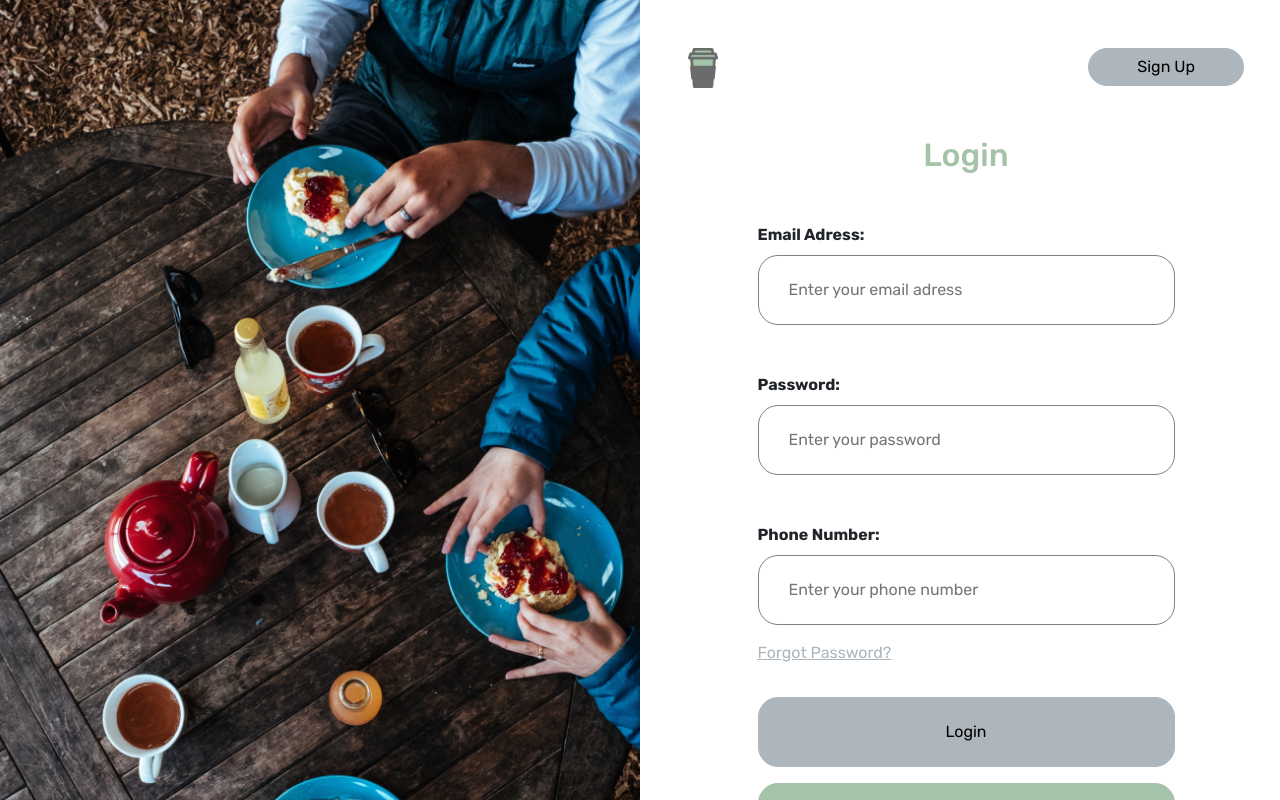
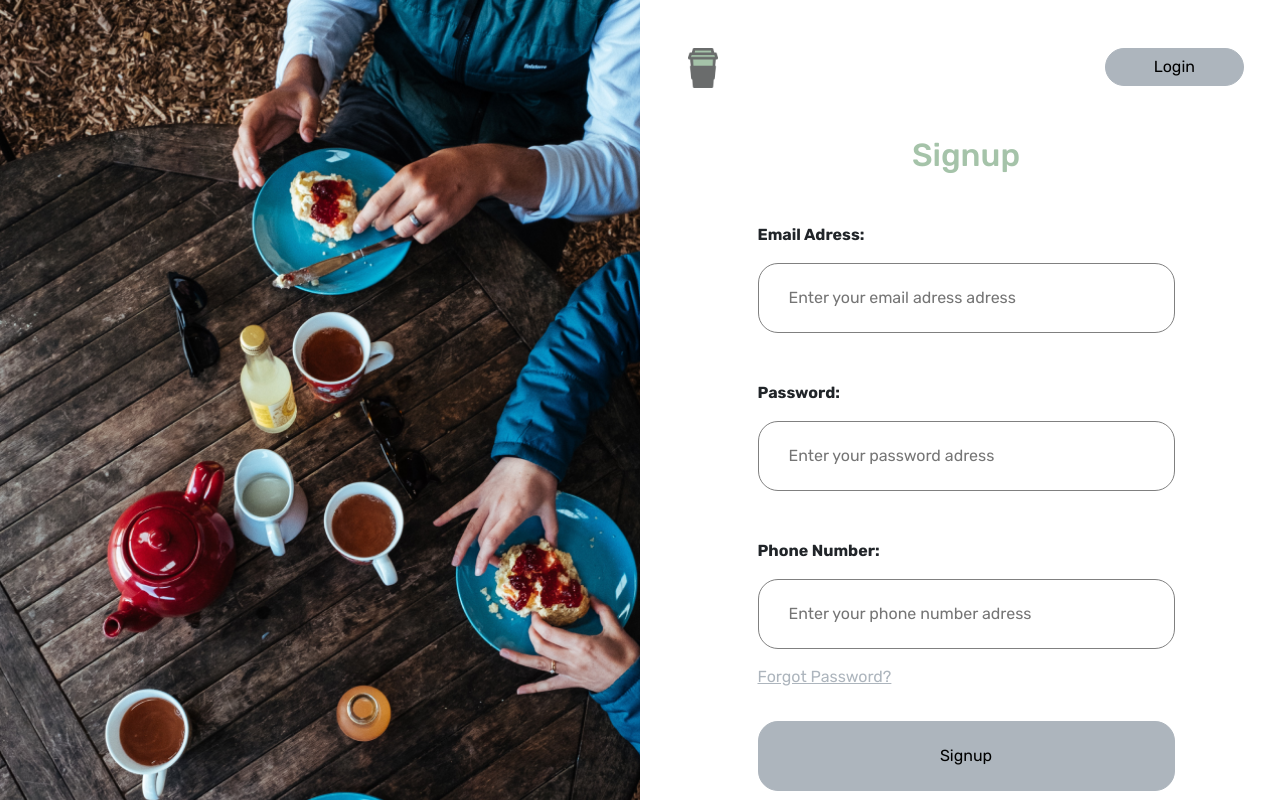
Before and after one commit to aviantofan/black-dragon-coffeeshop-frontend, a React (Create React App) app: page / in a window 1280 px wide. Shown: the top 800 px of the page. Built offline with nearby package versions, Linux system fonts and the light colour scheme.

Commit message:
feat: Input Component

```diff
--- /dev/null
+++ b/src/components/Input.js
@@ -0,0 +1,18 @@
+import React from 'react'
+
+export default function Input({label, cls}) {
+  const resLabel = (str) => {
+  return str.replace(/\w\S*/g, function(word){
+    const newWord = word.slice(0,1).toUpperCase() + word.substr(1);
+    return newWord
+    });
+  }
+  return (
+  <div className={`text-start input-section ${cls}`}>
+    <label className='text-start fw-bold pb-3'>{resLabel(label)}:</label>
+    <div>
+      <input placeholder={`Enter your ${label} adress`} />
+    </div>
+  </div>
+  )
+}
--- a/src/pages/Login.js
+++ b/src/pages/Login.js
@@ -1,8 +1,9 @@
 import React from 'react'
-import { Link } from 'react-router-dom'
 import '../assets/css/style.css'
 import logo from '../assets/images/logo.png'
 import Button from '../components/Button'
+import Input from '../components/Input'
+import google from '../assets/images/google.png'
 
 const Login = () => {
   return (
@@ -20,23 +21,13 @@ const Login = () => {
             <div className='text-center'>
               <h2 className='text-secondary text-center my-5'>Login</h2>
               <form className='d-flex flex-column align-items-center'>
-                <div className='text-start input-section'>
-                  <label className='text-start'>Email Adress:</label>
-                  <div>
-                    <input placeholder='Enter your email adress' />
-                  </div>
-                </div>
-                <div className='text-start input-section mt-5'>
-                  <label>Password:</label>
-                  <div>
-                    <input placeholder='Enter your password' />
-                  </div>
-                </div>
+                <Input label='email adress' />
+                <Input label='password' cls='mt-5' />
                 <div className='text-start input-section my-3'>
                   <a href='#'>Forgot Password?</a>
                 </div>
                 <button className='btn btn-primary btn-full my-3'>Login</button>
-                <button className='btn btn-secondary btn-full'>Login With Google</button>
+                <button className='btn btn-secondary btn-full'><img src={google} alt='google' className='pe-1' /> Login With Google</button>
                 {/* <Button className='' >Login</Button>
                 <Button className=''>Login with Google</Button> */}
               </form>
--- a/src/pages/Signup.js
+++ b/src/pages/Signup.js
@@ -3,8 +3,11 @@ import { Link } from 'react-router-dom'
 import '../assets/css/style.css'
 import logo from '../assets/images/logo.png'
 import Button from '../components/Button'
+import Input from '../components/Input'
+import google from '../assets/images/google.png'
 
 const Signup = () => {
+  const label = ['email adress', 'password', 'phone number']
   return (
     <div className='login-page'>
       <section>
@@ -15,34 +18,19 @@ const Signup = () => {
               <div className='logo'>
                 <img src={logo} alt='logo' />
               </div>
-              <Button className='px-5'>Sign Up</Button>
+              <Button className='px-5'>Login</Button>
             </div>
             <div className='text-center'>
-              <h2 className='text-secondary text-center my-5'>Login</h2>
+              <h2 className='text-secondary text-center my-5'>Signup</h2>
               <form className='d-flex flex-column align-items-center'>
-                <div className='text-start input-section'>
-                  <label className='fw-bold pb-2'>Email Adress:</label>
-                  <div>
-                    <input placeholder='Enter your email adress' />
-                  </div>
-                </div>
-                <div className='text-start input-section mt-5'>
-                  <label className='fw-bold pb-2'>Password:</label>
-                  <div>
-                    <input placeholder='Enter your password' />
-                  </div>
-                </div>
-                <div className='text-start input-section mt-5'>
-                  <label className='fw-bold pb-2'>Phone Number:</label>
-                  <div>
-                    <input placeholder='Enter your phone number' />
-                  </div>
-                </div>
+                <Input label='email adress' />
+                <Input label='password' cls='mt-5' />
+                <Input label='phone number' cls='mt-5' />
                 <div className='text-start input-section my-3'>
                   <a href='#'>Forgot Password?</a>
                 </div>
-                <button className='btn btn-primary btn-full my-3'>Login</button>
-                <button className='btn btn-secondary btn-full'>Login With Google</button>
+                <button className='btn btn-primary btn-full my-3'>Signup</button>
+                <button className='btn btn-secondary btn-full'><img src={google} className='pe-1' /> Signup With Google</button>
                 {/* <Button className='' >Login</Button>
                 <Button className=''>Login with Google</Button> */}
               </form>
```
